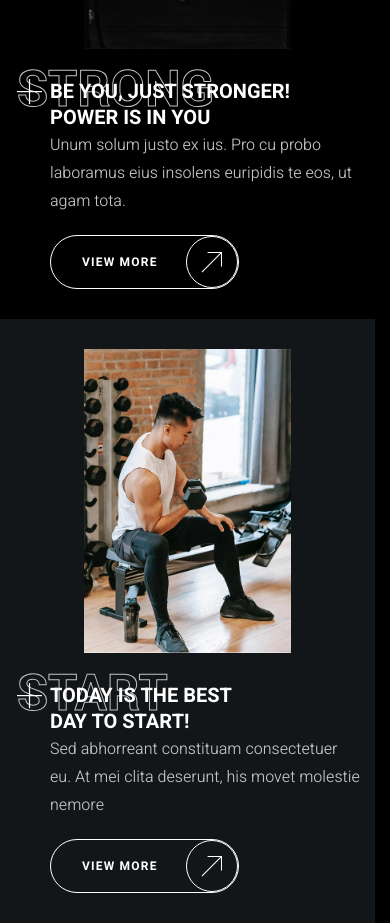
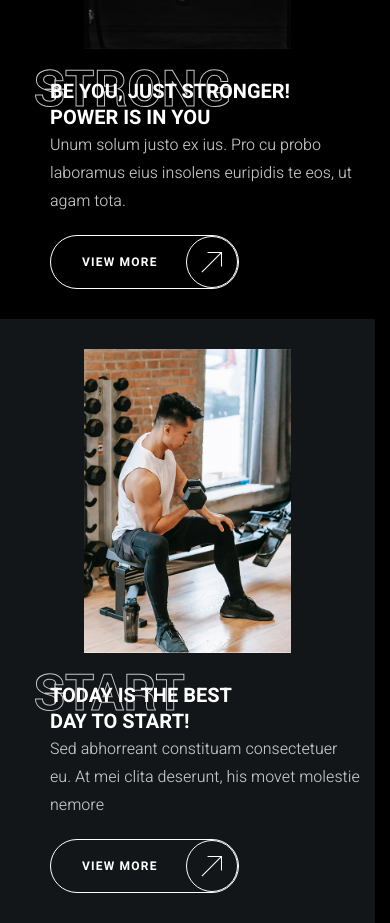
Before and after one commit to IlyaKJS/project-crossfit, a plain HTML site: page index.html in a window 390 px wide. Shown: the part 1131-2054 px from the top of the page. Drawn offline with Linux system fonts and the light colour scheme.

Commit message:
Completed project: hot fix

```diff
--- a/styles.css
+++ b/styles.css
@@ -1134,3 +1134,16 @@ input[type='number'] {
 		margin-bottom: 40px;
 	}
 }
+@media (max-width: 460px) {
+	.calculate-title:not(:last-child) {
+		padding-left: 16px;
+	}
+	.backdrop-title::before {
+		right: calc(100% + -15px);
+		width: 21px;
+	}
+	.backdrop-title::after {
+		top: -0.3em;
+		left: -0.3em;
+	}
+}
```
